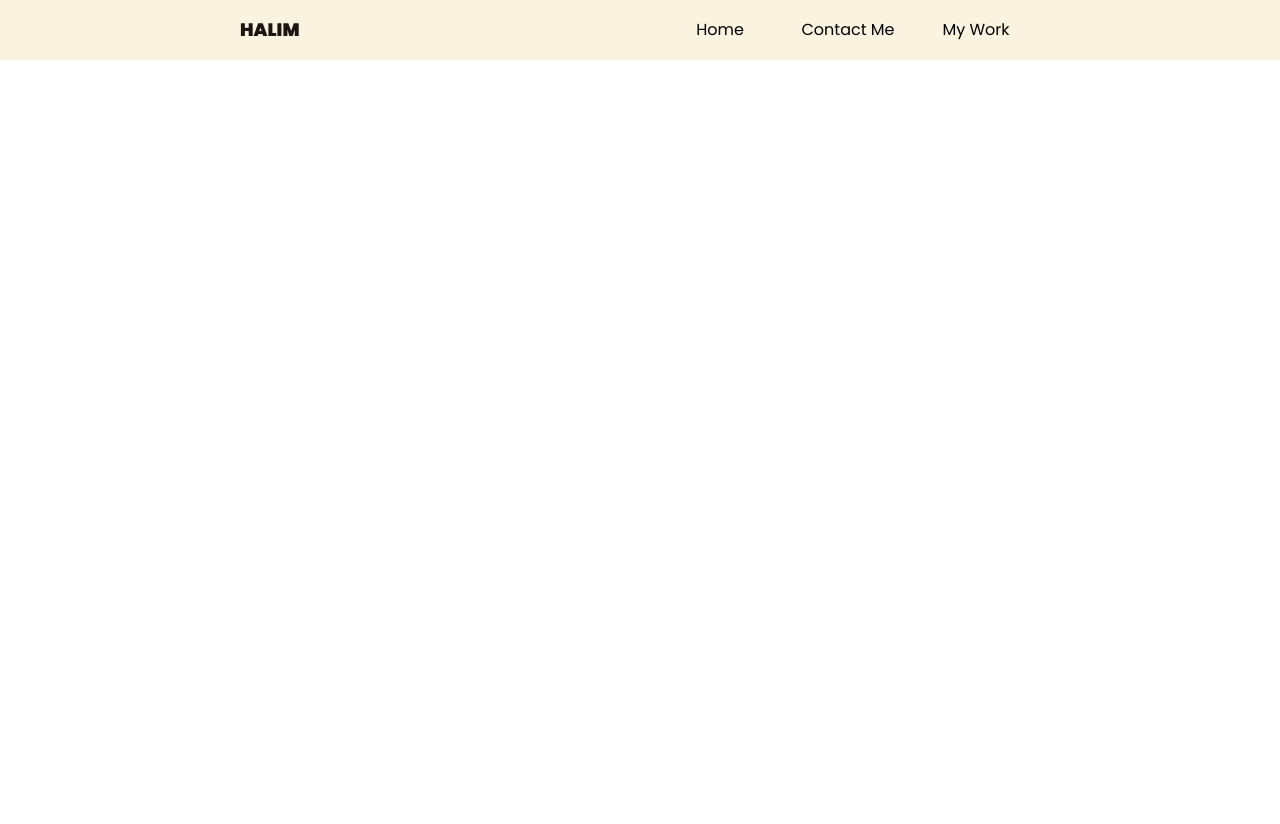
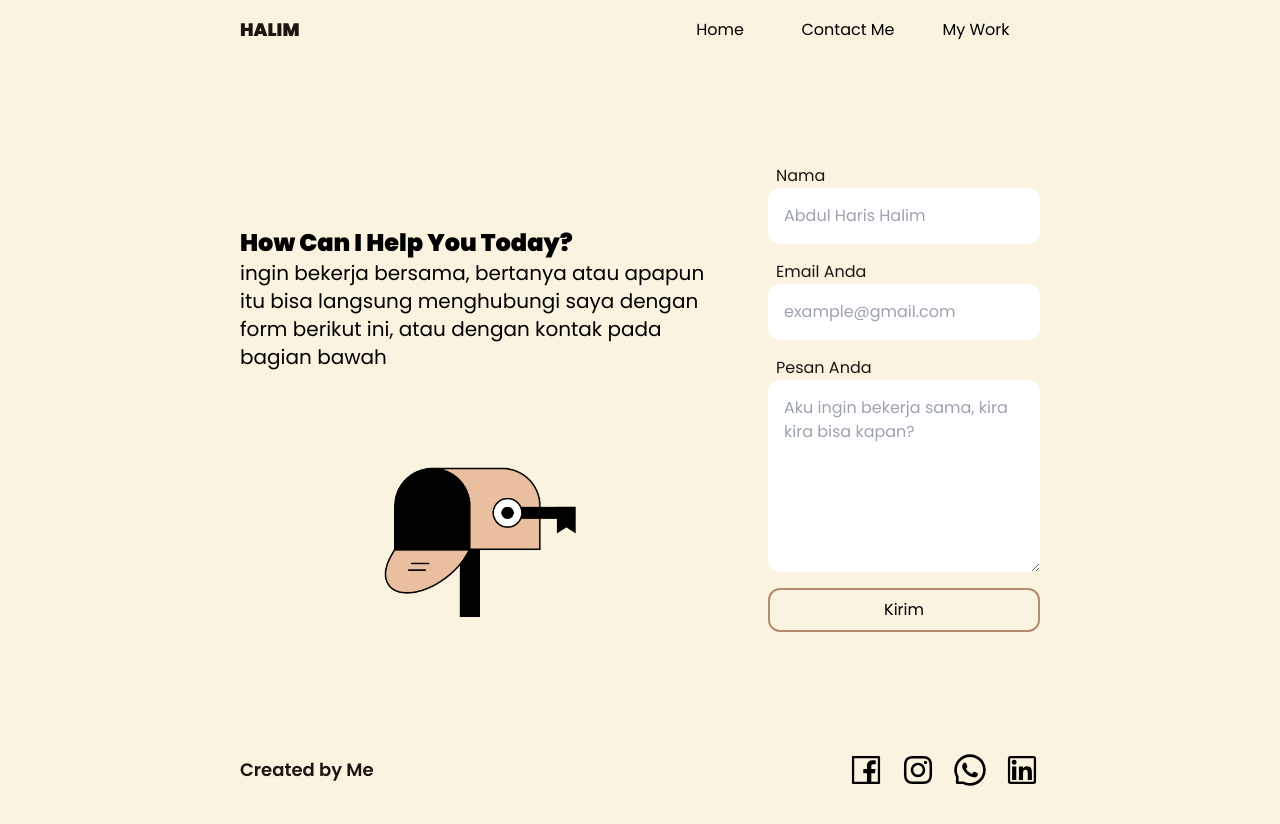
Before and after one commit to halimharis/halimharis.github.io, a React (Create React App) app: page /portofolio/ContactMe in a window 1280 px wide. Shown: the top 824 px of the page. Before the commit the page ends 800 px from the top, so only its background shows below. Built offline with nearby package versions, Linux system fonts and the light colour scheme.

Commit message:
Contact me front end jadi

```diff
--- a/src/App.js
+++ b/src/App.js
@@ -1,20 +1,17 @@
-import './index.css'
-import Nav from './Nav';
-import { Route, Routes } from 'react-router-dom';
-import Home from './Home';
-import ContactMe from './ContactMe';
-
+import "./index.css";
+import Nav from "./Nav";
+import { Route, Routes } from "react-router-dom";
+import Home from "./Home";
+import ContactMe from "./ContactMe";
 
 function App() {
-
   return (
-    <main className="bg-whitebrown sm:px-16 lg:px-32 xl:px-60 flex flex-col px-0">
-      <Nav/>
+    <main className="bg-whitebrown sm:px-16 lg:px-32 xl:px-60 flex flex-col px-0 min-h-[100vh]">
+      <Nav />
       <Routes>
-        <Route path='/' element={<Home/>}/>
-        <Route path='/ContactMe' element={<ContactMe/>}/>
+        <Route path="/portofolio/" element={<Home />} />
+        <Route path="/portofolio/ContactMe" element={<ContactMe />} />
       </Routes>
-
     </main>
   );
 }
--- a/src/ContactMe.js
+++ b/src/ContactMe.js
@@ -1,14 +1,15 @@
 import Footer from "./Footer";
+import FormContactMe from "./FormContactMe";
 
-function ContactMe(){
-    return(
-        <div className="bg-whitebrown ">
-            <div className="h-screen w-full flex flex-col">
-
-            </div>
-            <Footer/>
-        </div>
-    )
+function ContactMe() {
+  return (
+    <div className="bg-whitebrown">
+      <div className="w-full flex flex-col items-center pt-12">
+        <FormContactMe />
+        <Footer />
+      </div>
+    </div>
+  );
 }
 
 export default ContactMe;
--- a/src/Footer.js
+++ b/src/Footer.js
@@ -1,21 +1,30 @@
-import { AiOutlineWhatsApp } from 'react-icons/ai'
-import { AiOutlineInstagram } from 'react-icons/ai'
-import { AiOutlineFacebook } from 'react-icons/ai'
-import { AiOutlineLinkedin } from 'react-icons/ai'
+import { AiOutlineWhatsApp } from "react-icons/ai";
+import { AiOutlineInstagram } from "react-icons/ai";
+import { AiOutlineFacebook } from "react-icons/ai";
+import { AiOutlineLinkedin } from "react-icons/ai";
 
-function Footer(){
-    return(
-        <nav className="py-4 mb-8 flex flex-col sm:flex-row space-y-12 sm:space-y-0 justify-between items-center">
-            <span className="text-lg text-blackbrown font-semibold font-coba">Created by Me</span>
-            <div className="flex space-x-4">
-                <a href="" className='text-4xl hover:text-darkbrown'><AiOutlineFacebook/></a>
-                <a href="" className='text-4xl hover:text-darkbrown'><AiOutlineInstagram/></a>
-                <a href="" className='text-4xl hover:text-darkbrown'><AiOutlineWhatsApp/></a>
-                <a href="" className='text-4xl hover:text-darkbrown'><AiOutlineLinkedin/></a>
-            </div>
-        </nav>
-    );
+function Footer() {
+  return (
+    <nav className="py-4 mb-8 flex flex-col sm:flex-row space-y-12 sm:space-y-0 justify-between items-center w-full">
+      <span className="text-lg text-blackbrown font-semibold font-coba">
+        Created by Me
+      </span>
+      <div className="flex space-x-4">
+        <a href="" className="text-4xl hover:text-darkbrown">
+          <AiOutlineFacebook />
+        </a>
+        <a href="" className="text-4xl hover:text-darkbrown">
+          <AiOutlineInstagram />
+        </a>
+        <a href="" className="text-4xl hover:text-darkbrown">
+          <AiOutlineWhatsApp />
+        </a>
+        <a href="" className="text-4xl hover:text-darkbrown">
+          <AiOutlineLinkedin />
+        </a>
+      </div>
+    </nav>
+  );
 }
 
-
 export default Footer;
--- a/src/FormContactMe.js
+++ b/src/FormContactMe.js
@@ -1,15 +1,58 @@
-function form(){
-    return(
-        <div>
-            <form onSubmit={this.handleSubmit}>
-                <label>
-                Name:
-                <input type="text" value={this.state.value} onChange={this.handleChange} />
-                </label>
-            <input type="submit" value="Submit" />
-        </form>
-        </div>
-    )
+import { useEffect, useState } from "react";
+import mailbox from "./images/mailbox.png";
+
+function FormContactMe() {
+  let [name, setName] = useState("");
+
+  useEffect(() => {
+    console.log("Search message inside useEffect: ", name);
+  }, [name]);
+
+  function handleChange(event) {
+    setName(event.target.value);
+  }
+
+  return (
+    <div className="flex flex-col w-full font-coba px-12 sm:px-0 lg:flex-row lg:items-center lg:py-14 justify-between">
+      <div className="flex flex-col text-xl font-black pb-12 lg:pb-0 lg:w-3/5">
+        <h1 className="lg:text-left lg:text-2xl text-center">
+          How Can I Help You Today?
+        </h1>
+        <p className="font-normal text-base lg:text-xl text-center lg:text-left">
+          ingin bekerja bersama, bertanya atau apapun itu bisa langsung
+          menghubungi saya dengan form berikut ini, atau dengan kontak pada
+          bagian bawah
+        </p>
+        <img className="w-48 mt-24 self-center" alt="" src={mailbox} />
+      </div>
+      <form className="flex flex-col font-coba pb-12 lg:w-2/5 lg:pl-12">
+        <label className="w-max text-blackbrown pl-2">Nama</label>
+        <input
+          placeholder="Abdul Haris Halim"
+          className="p-4 font-coba rounded-xl mb-4"
+          type="text"
+          onChange={handleChange}
+        />
+        <label className="w-max text-blackbrown pl-2">Email Anda</label>
+        <input
+          placeholder="example@gmail.com"
+          className="p-4 font-coba rounded-xl mb-4"
+          type="text"
+          onChange={handleChange}
+        />
+        <label className="w-max text-blackbrown pl-2">Pesan Anda</label>
+        <textarea
+          placeholder="Aku ingin bekerja sama, kira kira bisa kapan?"
+          className="p-4 h-48 font-coba rounded-xl mb-4"
+          type="text"
+          onChange={handleChange}
+        />
+        <button className="border-2 border-darkbrown py-2 rounded-xl hover:bg-darkbrown hover:text-whitebrown">
+          Kirim
+        </button>
+      </form>
+    </div>
+  );
 }
 
-export default form;
+export default FormContactMe;
--- a/src/Nav.js
+++ b/src/Nav.js
@@ -1,17 +1,19 @@
+import { Link } from "react-router-dom";
 import NavItem from "./NavItem";
 
-function Nav(){
-    return(
-        <nav className="py-4 flex justify-center sm:justify-between items-center">
-            <span className="text-lg text-blackbrown font-black font-coba uppercase">Halim</span>
-            <div className="sm:flex hidden">
-                <NavItem namaItem="Home" linkItem={"/"}/>
-                <NavItem namaItem="Contact Me" linkItem={"/ContactMe"}/>
-                <NavItem namaItem="My Work" linkItem={"/"}/>
-            </div>
-        </nav>
-    );
+function Nav() {
+  return (
+    <nav className="py-4 flex justify-center sm:justify-between items-center ">
+      <span className="text-lg text-blackbrown font-black font-coba uppercase">
+        <Link to={"/portofolio"}>Halim</Link>
+      </span>
+      <div className="sm:flex hidden">
+        <NavItem namaItem="Home" linkItem={"/portofolio/"} />
+        <NavItem namaItem="Contact Me" linkItem={"/portofolio/ContactMe"} />
+        <NavItem namaItem="My Work" linkItem={"/portofolio/"} />
+      </div>
+    </nav>
+  );
 }
 
-
 export default Nav;
```
Also changed, not shown: src/Home.js (+93 -34 lines), src/images/mailbox.png (added).
